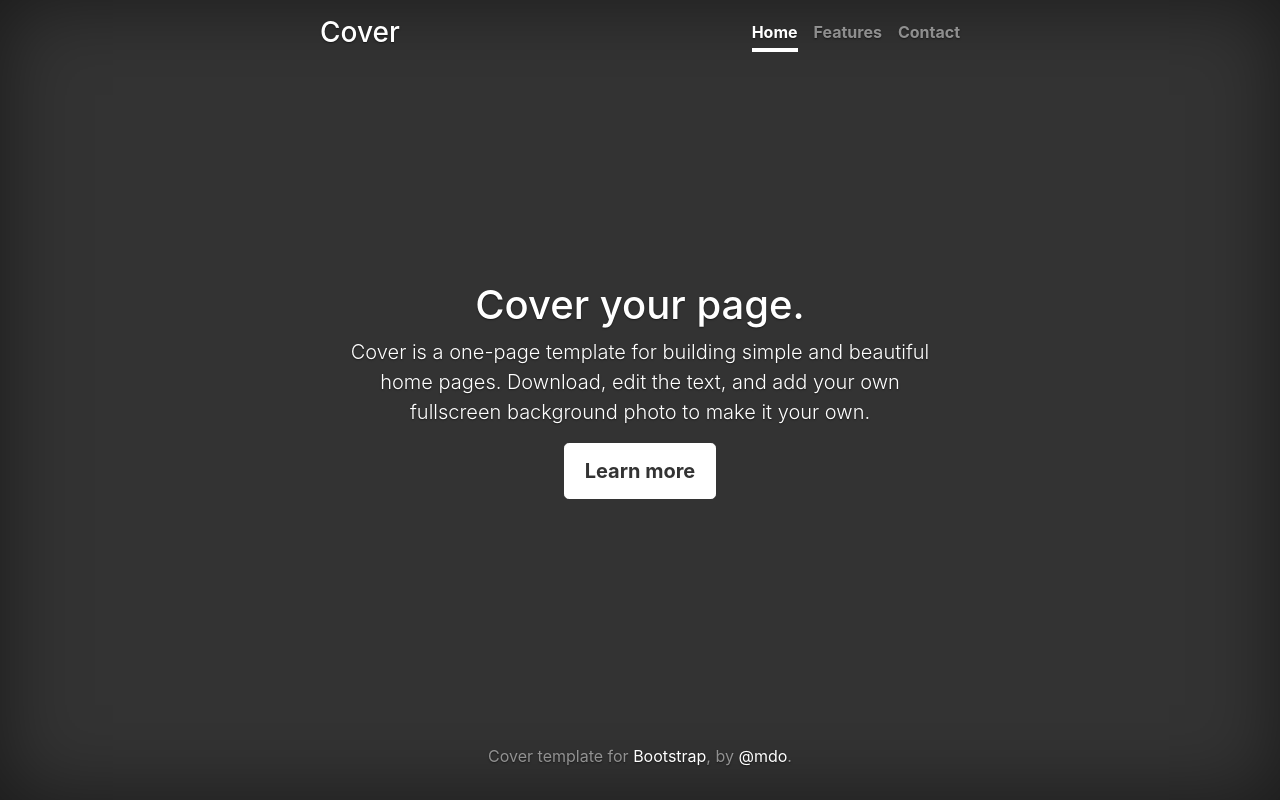
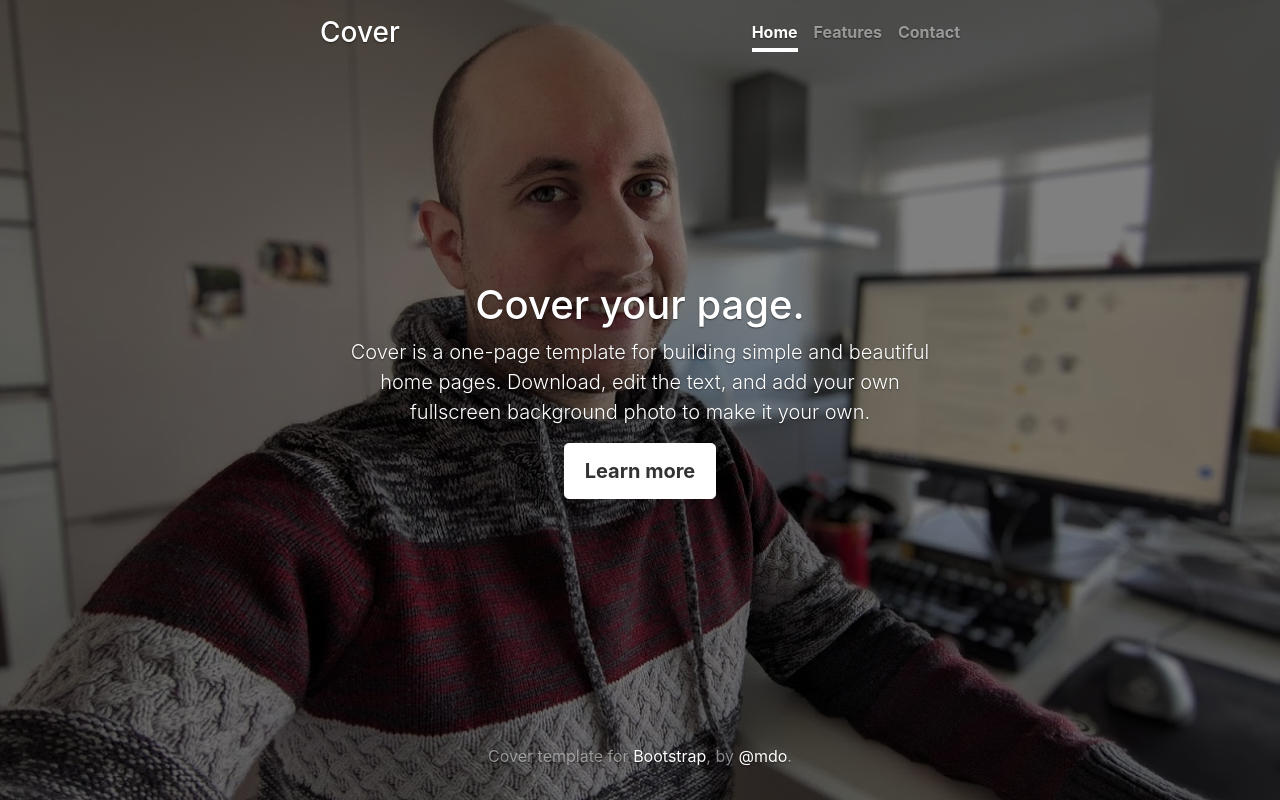
Before and after one commit to BartOutOfTheBox/Homepage, an Angular app: page / in a window 1280 px wide. Built offline with nearby package versions, Linux system fonts and the light colour scheme.

Commit message:
Shifted focus from index to appcomponent.

```diff
--- a/src/app/app.component.css
+++ b/src/app/app.component.css
@@ -0,0 +1,12 @@
+.bg {
+  /* The image used */
+  background-image:
+    linear-gradient( rgba(0, 0, 0, 0.5), rgba(0, 0, 0, 0.5) ),
+    url("/assets/backgroundImg.jpg");
+  /* Full height */
+  height: 100%;
+  /* Center and scale the image nicely */
+  background-position: center;
+  background-repeat: no-repeat;
+  background-size: cover;
+}
--- a/src/app/app.component.html
+++ b/src/app/app.component.html
@@ -1,3 +1,7 @@
-<app-header class="masthead mb-auto"></app-header>
-<app-cover role="main" class="inner cover"></app-cover>
-<app-footer class="mastfoot mt-auto"></app-footer>
+<div class="bg w-100 h-100 text-center">
+  <div class="cover-container d-flex w-100 h-100 p-3 mx-auto flex-column">
+    <app-header class="masthead mb-auto"></app-header>
+    <app-cover role="main" class="inner cover"></app-cover>
+    <app-footer class="mastfoot mt-auto"></app-footer>
+  </div>
+</div>
--- a/src/index.html
+++ b/src/index.html
@@ -9,6 +9,6 @@
   <link rel="icon" type="image/x-icon" href="favicon.ico">
 </head>
 <body>
-  <app-root class="cover-container d-flex w-100 h-100 p-3 mx-auto flex-column text-center"></app-root>
+  <app-root class="w-100 h-100"></app-root>
 </body>
 </html>
```
Also changed, not shown: src/assets/backgroundImg.jpg (added).
